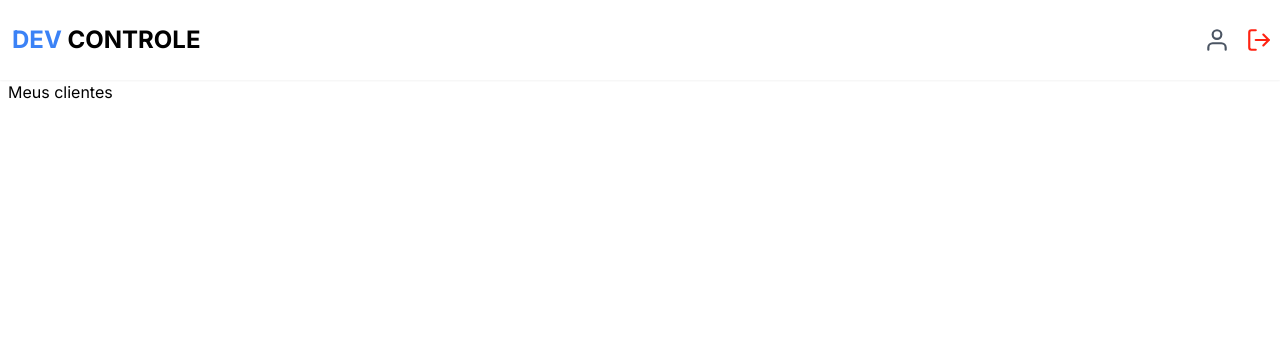
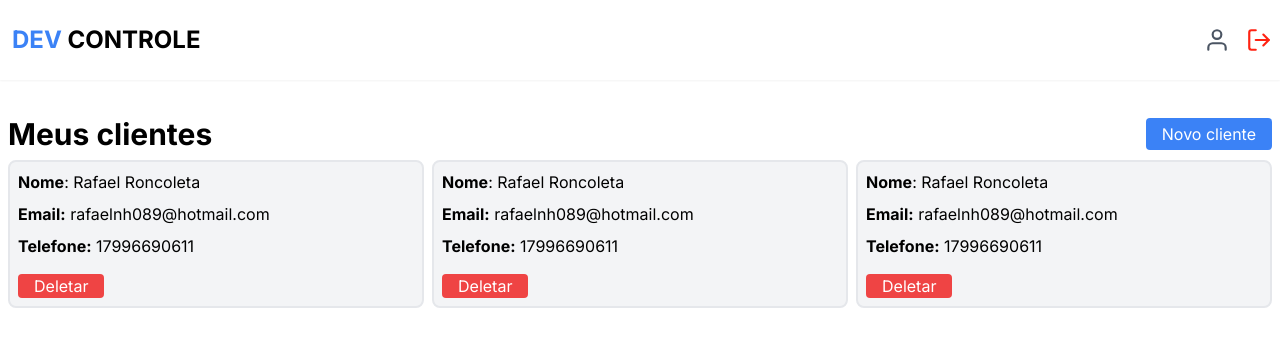
Before and after one commit to rafaelroncoletateste/devcontrole, a Next.js app: page /dashboard/customer in a window 1280 px wide. Shown: the top 346 px of the page. Built offline with nearby package versions, Linux system fonts and the light colour scheme; no server answers; sample sign-in values are in the browser's storage.

Commit message:
Criando página detalhes

```diff
--- /dev/null
+++ b/src/app/dashboard/customer/components/card/index.tsx
@@ -0,0 +1,18 @@
+export function CardCustomer() {
+  return (
+    <article className="flex flex-col bg-gray-100 border-2 p-2 rounded-lg gap-2 hover:scale-105 duration-300">
+      <h2>
+        <a className="font-bold">Nome</a>: Rafael Roncoleta
+      </h2>
+      <p>
+        <a className="font-bold">Email:</a> rafaelnh089@hotmail.com
+      </p>
+      <p>
+        <a className="font-bold">Telefone:</a> 17996690611
+      </p>
+      <button className="bg-red-500 px-4 rounded text-white mt-2 self-start">
+        Deletar
+      </button>
+    </article>
+  );
+}
--- /dev/null
+++ b/src/app/dashboard/customer/new/page.tsx
@@ -0,0 +1,9 @@
+import { Container } from "@/components/container";
+
+export default function NewCustomer() {
+  return (
+    <Container>
+      <h1>Página de cadastro do cliente</h1>
+    </Container>
+  );
+}
--- a/src/app/dashboard/customer/page.tsx
+++ b/src/app/dashboard/customer/page.tsx
@@ -2,6 +2,8 @@
 import { getServerSession } from "next-auth";
 import { authOptions } from "@/lib/auth";
 import { redirect } from "next/navigation";
+import Link from "next/link";
+import { CardCustomer } from "@/app/dashboard/customer/components/card";
 
 export default async function Customer() {
   const session = await getServerSession(authOptions);
@@ -10,10 +12,22 @@
 
   return (
     <Container>
-      <main>
-        <div>
-          <h1>Meus clientes</h1>
+      <main className="mt-9 mb-2">
+        <div className="flex items-center justify-between">
+          <h1 className="text-3xl font-bold">Meus clientes</h1>
+          <Link
+            href="/dashboard/customer/new"
+            className="bg-blue-500 text-white px-4 py-1 rounded"
+          >
+            Novo cliente
+          </Link>
         </div>
+
+        <section className="grid grid-cols-1 sm:grid-cols-2 lg:grid-cols-3 gap-2 mt-2">
+          <CardCustomer />
+          <CardCustomer />
+          <CardCustomer />
+        </section>
       </main>
     </Container>
   );
```
